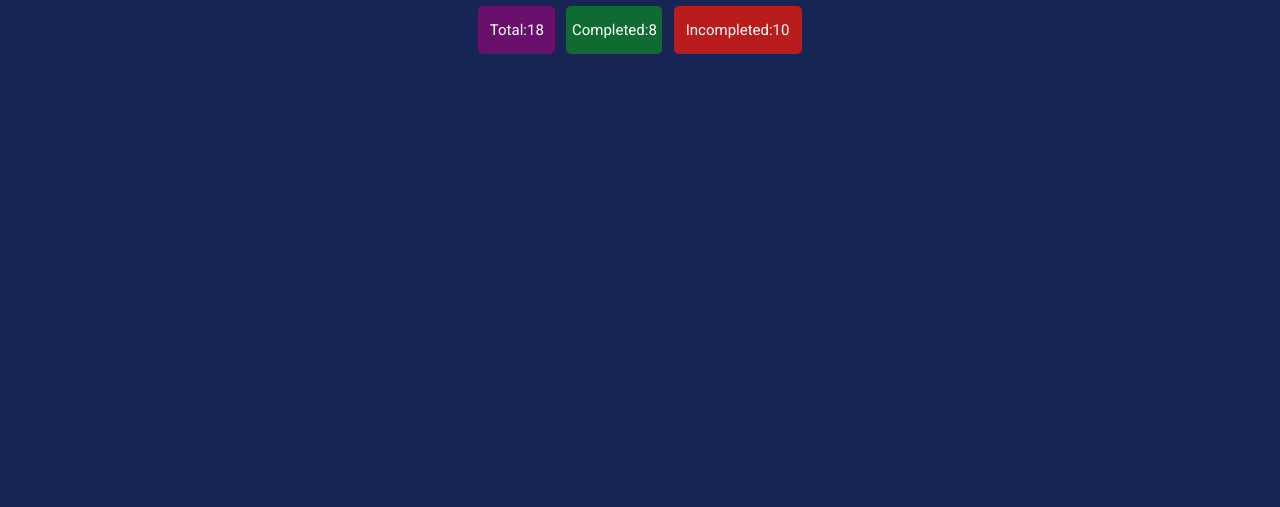
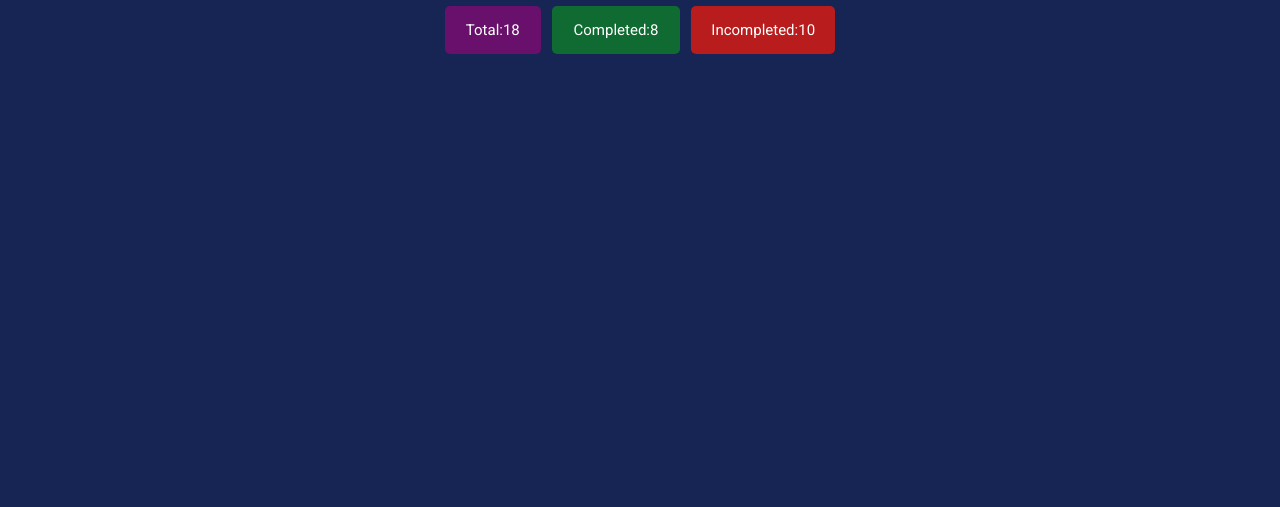
Before and after one commit to CtrlS-dev/ToDoAppCompleted, a plain HTML site: page app/index.html in a window 1280 px wide. Shown: the part 293-800 px from the top of the page. Drawn offline with Linux system fonts and the light colour scheme.

Commit message:
Update index.css

```diff
--- a/app/index.css
+++ b/app/index.css
@@ -163,6 +163,9 @@ body, h1, li, p, form, ul, h3{
   width: 96%;
   border-radius: 15px;
   font-style: italic;
+}
+.parrafo1{
+  margin: 2px;
 }
 /* Btn add to box input */
 #btn-add{
@@ -380,6 +383,21 @@ body, h1, li, p, form, ul, h3{
 /* Medias */
 @media (min-width: 768px){
 
+  #box-completed{
+    width: 8rem;
+    height: 3rem;
+  }
+
+  #box-incompleted{
+    width: 9rem;
+    height: 3rem;
+  }
+
+  #box-total{
+    width: 6rem;
+    height: 3rem;
+  }
+
   .title{
     font-size: 4.5rem;
   }
```
